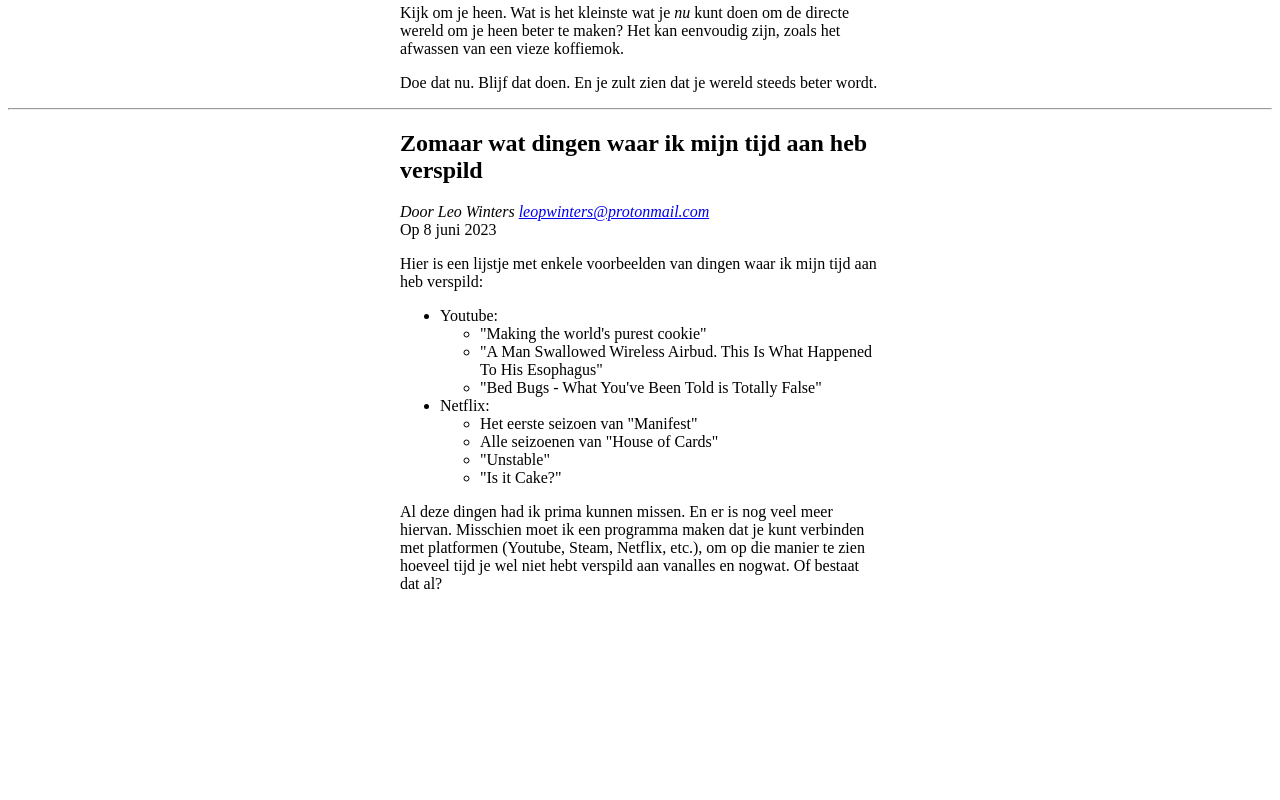
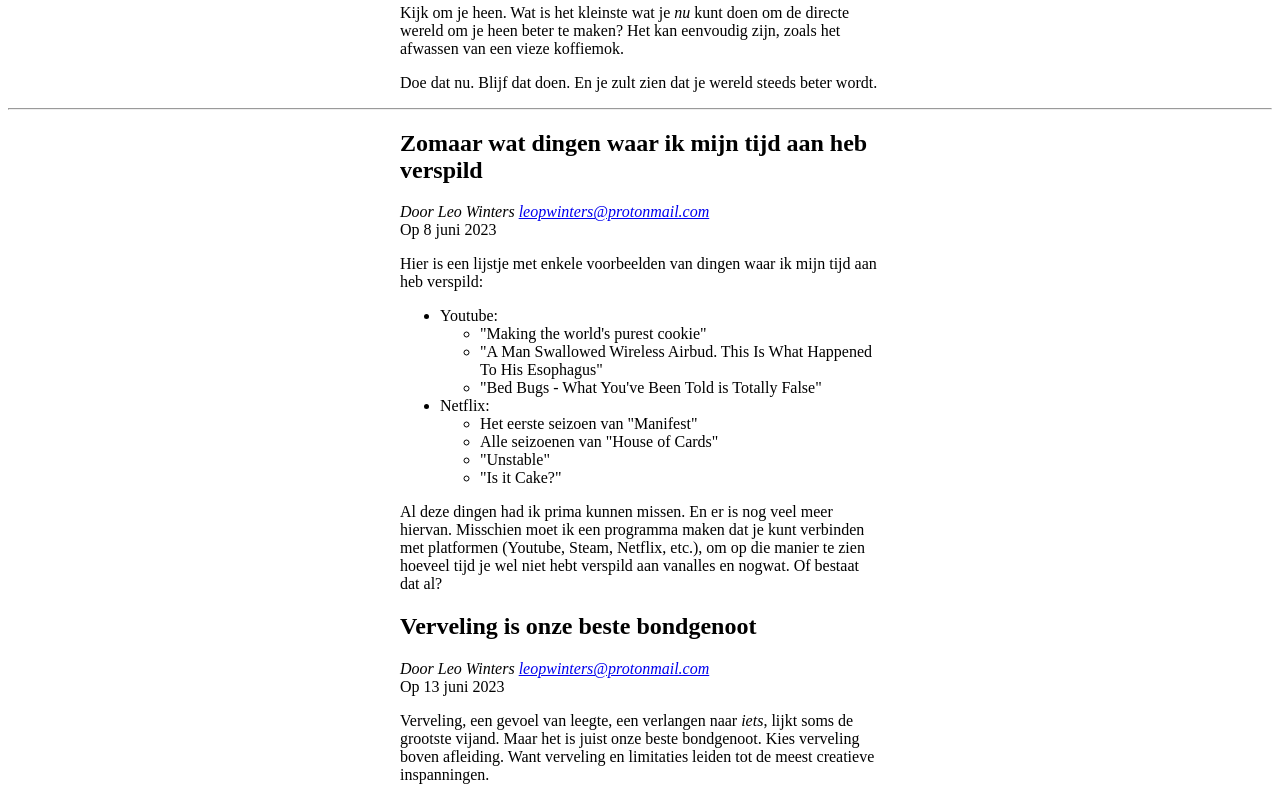
Before and after one commit to leopwinters/leopwinters.github.io, a SvelteKit app: page / in a window 1280 px wide. Shown: the part 586-1386 px from the top of the page. Before the commit the page ends 1195 px from the top, so only its background shows below. Built offline with nearby package versions, Linux system fonts and the light colour scheme.

Commit message:
Add piece about boredom

```diff
--- a/src/routes/+page.svelte
+++ b/src/routes/+page.svelte
@@ -100,6 +100,22 @@
 	</p>
 </article>
 
+<article>
+	<h1>Verveling is onze beste bondgenoot</h1>
+
+	<address>
+		Door Leo Winters
+		<a rel="author" href="mailto:leopwinters@protonmail.com">leopwinters@protonmail.com</a>
+	</address>
+	<time datetime="2023-06-13" title="13 juni 2023">Op 13 juni 2023</time>
+
+	<p>
+		Verveling, een gevoel van leegte, een verlangen naar <em>iets</em>, lijkt soms de grootste
+		vijand. Maar het is juist onze beste bondgenoot. Kies verveling boven afleiding. Want verveling
+		en limitaties leiden tot de meest creatieve inspanningen.
+	</p>
+</article>
+
 <style>
 	article {
 		max-width: 60ch;
```
